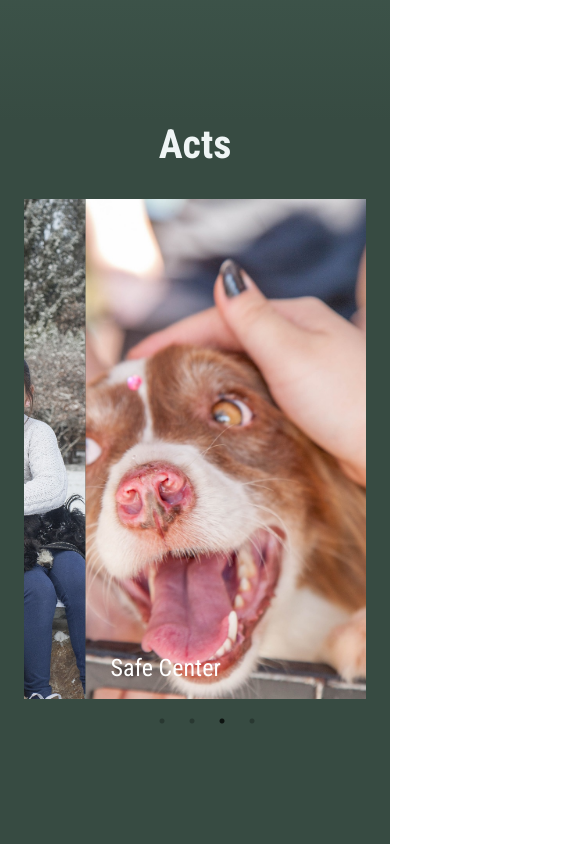
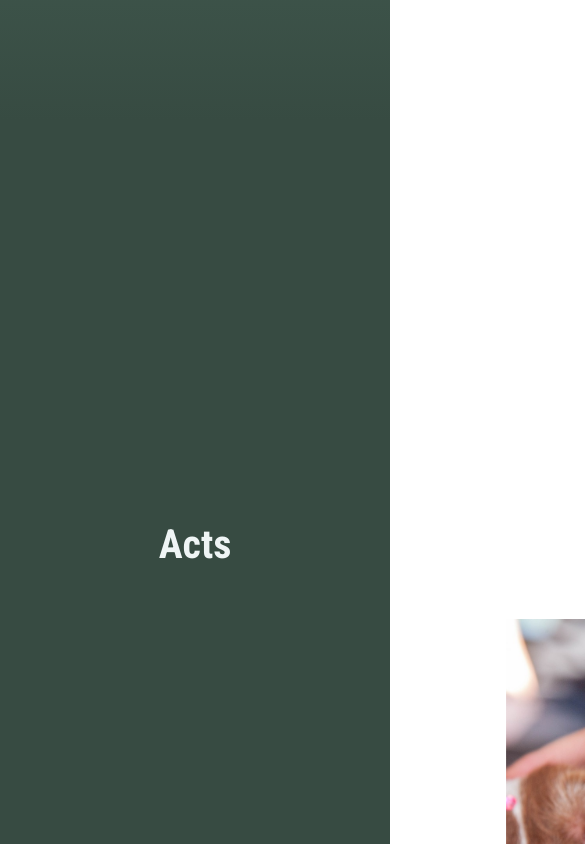
Before and after one commit to sjerry-kim/Portfolio_Academy_ARCO, a React (Create React App) app in the folder project-arco/: page /about in a window 390 px wide. Shown: the part 3700-4544 px from the top of the page, 585 px wide, since content can reach past the window. Built offline with nearby package versions, Linux system fonts and the light colour scheme.

Commit message:
221110_2nd_Commit : Acts_responsive

```diff
--- a/project-arco/src/App.css
+++ b/project-arco/src/App.css
@@ -501,28 +501,33 @@
 .act-box{
   background-color: #374b42;
   height: 1300px;
+  display: flex;
+  flex-direction: column;
+  align-items: center;
 }
 
 .act-box h1{
   font-size: 3.8em;
   font-weight: bold;
-  margin-bottom: 30px;
+  margin: 400px 0 30px 0;
   color: #EFF5F5;
 }
 
 .act-box .container{
-  margin: auto;
-  display: flex;
-  justify-content: center;
+  margin: 20px auto;
+  width: 1300px;
 }
 
-.act-box .row{
-  width: 100%;
+.slider-div{
+  width: 400px;
+  height: 500px;
+  margin: 0 auto;
 }
 
 .act-box .slick-slider img{
-  width: 100%;
-  height: 800px;
+  margin: auto;
+  width: 400px;
+  height: 500px;
   object-fit: cover;
   object-position: center;
 }
@@ -876,6 +881,24 @@
   }
 }
 
+@media screen and (max-width: 1399px){
+  .act-box .container{
+    margin: 20px auto;
+    width: 1200px;
+  }
+
+  .slider-div{
+    width: 350px;
+    height: 450px;
+    margin: 0 auto;
+  }
+
+  .act-box .slick-slider img{
+    width: 350px;
+    height: 450px;
+  }
+}
+
 @media screen and (max-width: 1290px){
   .matching-cards{
     width: 89%;
@@ -894,6 +917,30 @@
   .matching-cards .card-body{
     padding: 5px;
   }
+
+  .act-box .container{
+    margin: 20px auto;
+    width: 930px;
+    overflow: hidden;
+  }
+
+  .slider-div{
+    width: 250px;
+    height: 350px;
+    margin: 0 3px;
+  }
+
+  .act-box .slick-slider img{
+    width: 250px;
+    height: 350px;
+  }
+
+  .act-box .slick-slider h2{
+    width: 5%;
+    font-size: 1.6em;
+    margin-left: 30px;
+  }
+
 }
 
 @media screen and (max-width: 1037px){
--- a/project-arco/src/components/Act.jsx
+++ b/project-arco/src/components/Act.jsx
@@ -11,13 +11,32 @@ const Act = () => {
     dots: true,
     infinite: true,
     speed: 500,
-    slidesToShow: 1,
+    slidesToShow: 3,
     slidesToScroll: 1,
     autoplay: true,
     autoplaySpeed: 3000,
     cssEase: "linear",
     arrows: false,
+    responsive: [
+      {
+        breakpoint: 991,
+        settings: {
+          slidesToShow: 2,
+          slidesToScroll: 1,
+          infinite: true,
+          dots: true
+        }
+      },
+      {
+        breakpoint: 575,
+        settings: {
+          slidesToShow: 1,
+          slidesToScroll: 1
+        }
+      }
+    ]
   };
+
 
   const actCards =[
     { title: "Publishing newsletter",
@@ -45,7 +64,7 @@ const Act = () => {
             <Slider {...settings}>
               {
                 actCards.map((cards, index)=>(
-                  <div key={index}>
+                  <div className="slider-div" key={index}>
                     <img src={require(`../img/${cards.img}`)} onClick={()=>{ navigate(cards.url); window.scrollTo(0,0)}} /* 보수 ! *//>
                     <h2>{cards.title}</h2>
                   </div>
```
